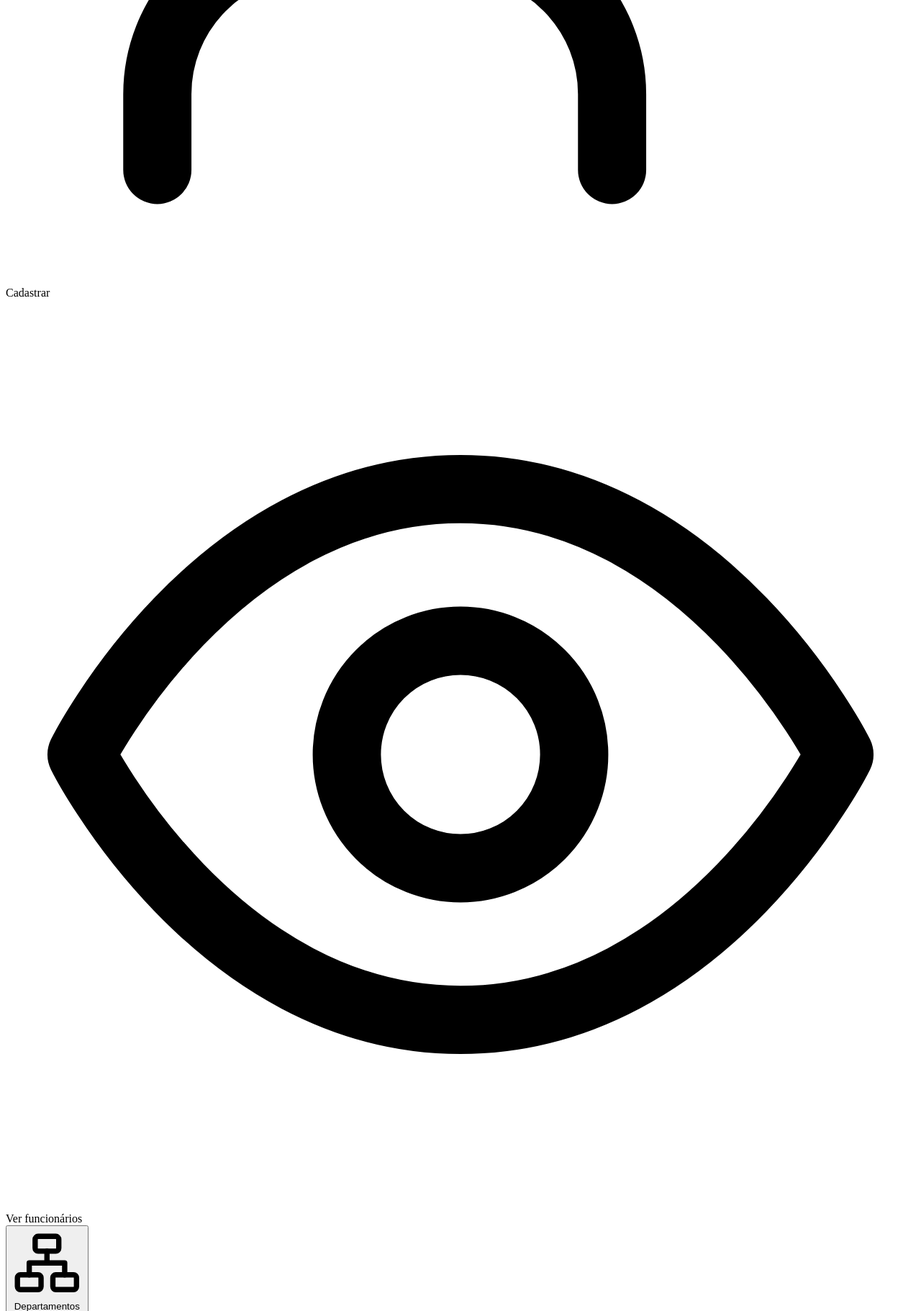
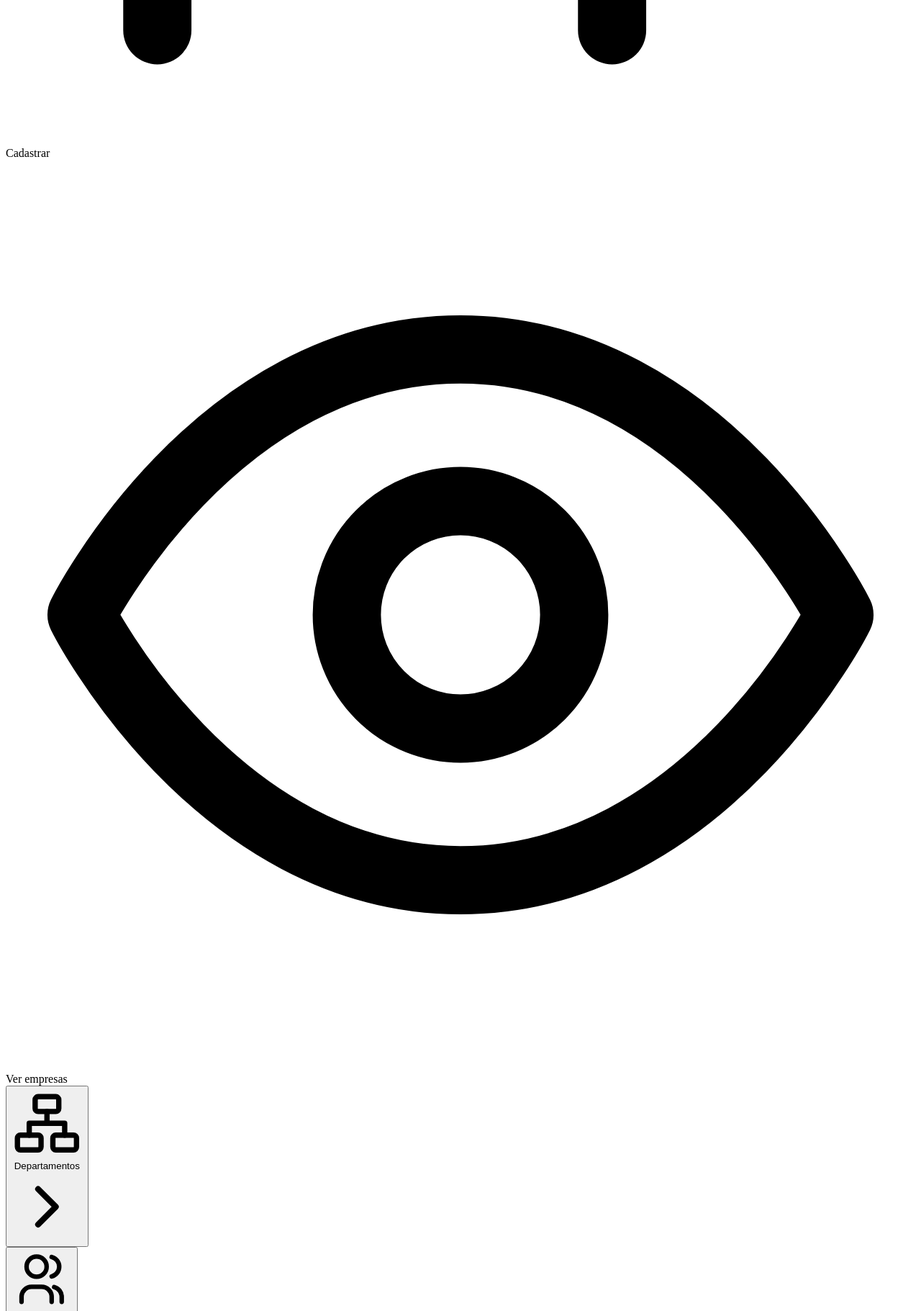
Before and after one commit to luquinha-yago/taskflow, a Spring app: template src/main/resources/templates/layout/fragments/menu.html in a window 1280 px wide. Shown: the part 2520-4341 px from the top of the page at 72% size. Run offline with Thymeleaf, Linux system fonts and the light colour scheme; the template is opened without the code that fills it, so the values that code supplies are empty.

Commit message:
feat: adiciona o menu-item-option de empresas -> Cadastrar e Ver

```diff
--- a/src/main/resources/templates/layout/fragments/menu.html
+++ b/src/main/resources/templates/layout/fragments/menu.html
@@ -18,7 +18,29 @@
 
     <div x-show="open" x-cloak x-transition class="ml-5 mt-1 space-y-1 border-l border-slate-700 pl-4">
 
-      <!-- Futuramente: cadastrar e pesquisar empresas -->
+      <th:block th:replace="~{components/menu-item-option :: menu-item-option(
+        'Cadastrar',
+        @{/empresas/cadastrar},
+        ~{::#cadastrar-funcionario-icon}
+    )}"></th:block>
+
+      <th:block th:replace="~{components/menu-item-option :: menu-item-option(
+        'Ver empresas',
+        @{/empresas},
+        ~{::#visualizar-funcionarios-icon}
+    )}"></th:block>
+
+    </div>
+  </div>
+
+  <!-- Departamentos -->
+  <div x-data="{ open: false }">
+    <button th:replace="~{components/menu-item-button :: menu-item-button('Departamentos', ~{::#departamento-icon})}">
+    </button>
+
+    <div x-show="open" x-cloak x-transition class="ml-5 mt-1 space-y-1 border-l border-slate-700 pl-4">
+
+      <!-- Futuramente: cadastrar e pesquisar departamentos -->
 
     </div>
   </div>
@@ -41,18 +63,6 @@
         @{/funcionarios},
         ~{::#visualizar-funcionarios-icon}
     )}"></th:block>
-
-    </div>
-  </div>
-
-  <!-- Departamentos -->
-  <div x-data="{ open: false }">
-    <button th:replace="~{components/menu-item-button :: menu-item-button('Departamentos', ~{::#departamento-icon})}">
-    </button>
-
-    <div x-show="open" x-cloak x-transition class="ml-5 mt-1 space-y-1 border-l border-slate-700 pl-4">
-
-      <!-- Futuramente: cadastrar e pesquisar departamentos -->
 
     </div>
   </div>
```
